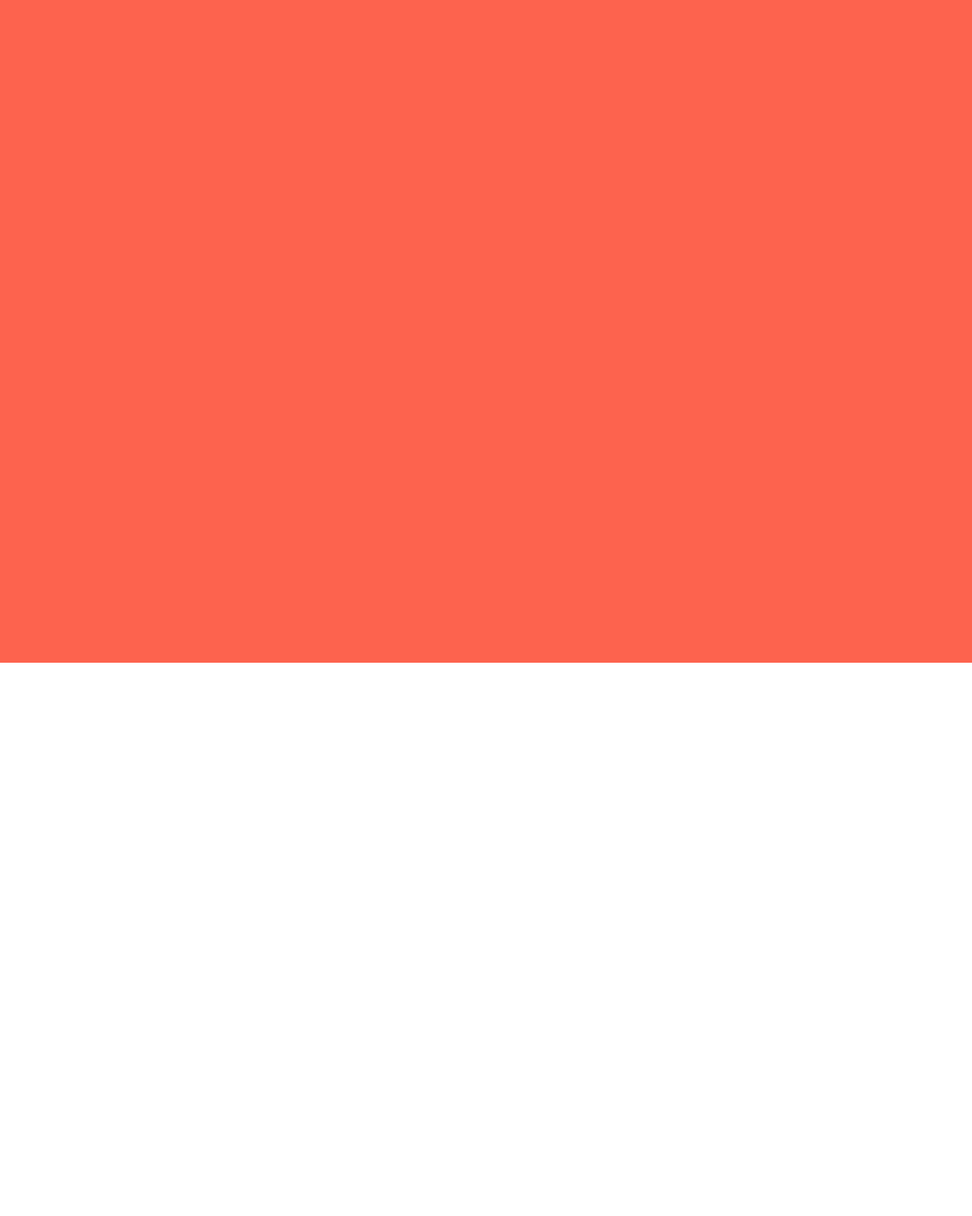
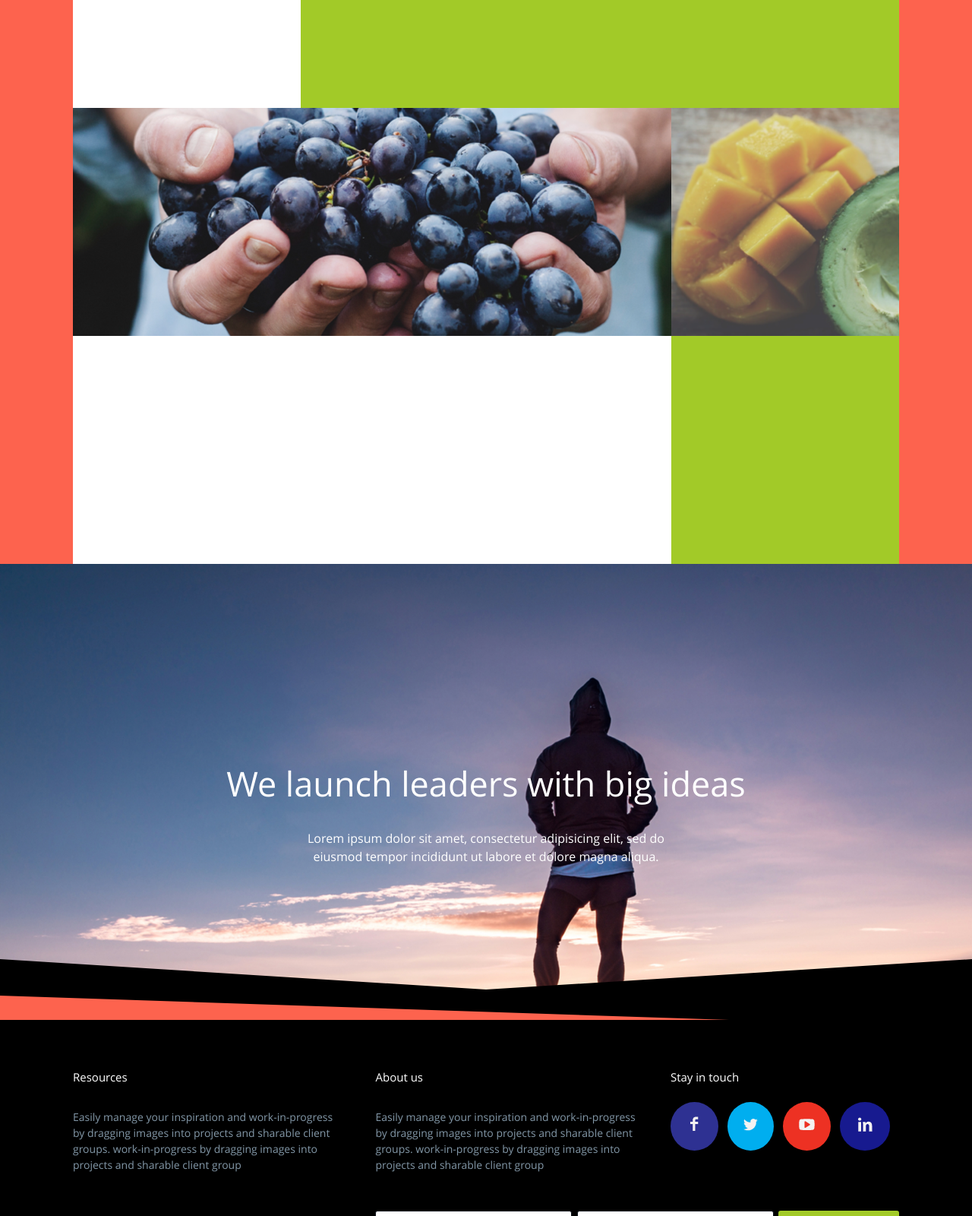
Before and after one commit to itsergeysobolit/Landing-fitness, a website: page index.html in a window 1280 px wide. Shown: the part 2418-4018 px from the top of the page at 76% size. Before the commit the page ends 3290 px from the top, so only its background shows below. Drawn offline with Linux system fonts and the light colour scheme; files whose address does not match are found by name.

Commit message:
all sections except lifestyle

```diff
--- a/css/style.scss
+++ b/css/style.scss
@@ -228,6 +228,8 @@ body * {
 
     &-icon {
         margin-top: 23px;
+        width: 15px;
+        height: 23px;
     }
 
     &-description {
@@ -279,14 +281,14 @@ body * {
         color: #f7614c;
         font-family: $main-font-family;
         font-size: 12px;
+        align-items: center;
 
         span {
             color: #ffffff;
         }
 
-        .icon {
-            margin-left: 30px;
-            width: 50%;
+        .red-icon {
+            margin-left: 13px;
         }
     }
 
@@ -304,60 +306,162 @@ body * {
 
     .text-watch {
         display: flex;
+        align-items: center;
         position: absolute;
         bottom: 10%;
         left: 10%;
+        font-family: $main-font-family;
+        font-size: 12px;
+        color: #fff;
+
+        .red-icon {
+            margin-left: 13px;
+
+            img {
+                width: 100%;
+                object-fit: cover;
+                height: 100%;
+            }
+        }
     }
 }
 
 .lifestyle {
     background-color: #fd634e;
-    display: grid;
-    grid-template-columns: 400px auto 400px;
-    grid-template-rows: 360px 310px 350px 310px;
+
+    .container {
+        display: grid;
+        grid-template-columns: 300px auto 300px;
+        grid-template-rows: 300px 300px 300px 300px;
+    }
+
+    .grid-1 {
+
+        img {
+            width: 100%;
+            object-fit: cover;
+            height: 100%;
+        }
+    }
+
+    .grid-2 {
+        grid-column-start: 2;
+        grid-column-end: 4;
+
+        img {
+            width: 100%;
+            object-fit: cover;
+            height: 100%;
+        }
+    }
+
+    .grid-3 {
+        background-color: #fff;
+    }
+
+    .grid-4 {
+        background-color: $main-color;
+        grid-column-start: 2;
+        grid-column-end: 4;
+    }
+
+    .grid-5 {
+        grid-column-start: 1;
+        grid-column-end: 3;
+
+        img {
+            width: 100%;
+            object-fit: cover;
+            height: 100%;
+        }
+    }
+
+    .grid-6 {
+
+        img {
+            width: 100%;
+            object-fit: cover;
+            height: 100%;
+        }
+    }
+
+    .grid-7 {
+        grid-column-start: 1;
+        grid-column-end: 3;
+        background-color: #fff;
+    }
+
+    .grid-8 {
+        background-color: $main-color;
+    }
 }
 
 .banner {
     background-image: url('../img/banner-bg.jpg');
     background-repeat: no-repeat;
     background-size: cover;
-    background-position: center;
-    max-width: 100%;
-    height: 100vh;
+    background-position: top;
+    width: 100%;
+    height: 600px;
+    position: relative;
+    padding-top: 20%;
+    color: #fff;
+    overflow: hidden;
 
-    &-block {
-        display: flex;
-        flex-direction: column;
-        justify-content: center;
-        align-items: center;
-        padding-top: 240px;
+    &-content {
         text-align: center;
     }
 
     &-title {
-        color: $white-color;;
         font-family: $main-font-family;
         font-size: 45px;
     }
 
-    &-title::first-letter {
-        text-transform: uppercase;
+    &-subtitle {
+        width: 40%;
+        margin: 25px auto 0;
+        font-family: $main-font-family;
+        font-size: 16px;
     }
 
-    &-subtitle {
-        margin-top: 25px;
-        color: $white-color;;
-        font-family: $main-font-family;
-        font-size: 16px;
-        padding-left: 370px;
-        padding-right: 450px;
+    .triang-1 {
+        position: absolute;
+        bottom: 0;
+        box-sizing: border-box;
+        margin: 0;
+        border-bottom: 10vh solid black;
+        border-left: 100vw solid transparent;
+    }
+
+    .triang-2 {
+        position: absolute;
+        bottom: 0;
+        box-sizing: border-box;
+        margin: 0;
+        border-bottom: 10vh solid black;
+        border-right: 100vw solid transparent;
+    }
+}
+
+.triangle {
+    width: 100%;
+    height: 8%;
+    background-color: #000;
+    position: relative;
+
+    .red-line {
+        position: absolute;
+        bottom: 0;
+        border-bottom: 4vh solid #fd634e;
+        border-right: 75vw solid transparent;
     }
 }
 
 .footer {
-    background-color: #0d1119;
-    padding-top: 65px;
-    height: 100vh;
+    margin: 0;
+    padding-top: 5%;
+    background-color: #000;
+    padding-bottom: 15%;
 
     &-block {
         display: flex;
@@ -394,6 +498,32 @@ body * {
     &-icons {
         display: flex;
         margin-top: 21px;
+
+        a {
+            border-radius: 50%;
+            text-align: center;
+            margin-right: 12px;
+        }
+
+        .facebook-logo {
+            padding: 19px 26px 17px 26px;
+            background-color: #2e3192;
+        }
+
+        .twitter-logo {
+            padding: 21px 21px 17px 21px;
+            background-color: #00aeef;
+        }
+
+        .youtube-logo {
+            padding: 20px 21px 18px 21px;
+            background-color: #ed3123;
+        }
+
+        .linkedin-logo {
+            padding: 20px 23px 18px 24px;
+            background-color: #171a8f;
+        }
 
         .img_view {
             margin-left: 12px;
--- a/index.html
+++ b/index.html
@@ -94,12 +94,18 @@
                     <img src="./img/fitness-girl.png" alt="fitness-girl">
                     <div class="text-girl">
                         <h4 class="text">Active Users <span>(34)</span></h4>
+                        <div class="red-icon">
+                            <img src="./img/red-icon.png" alt="">
+                        </div>
                     </div>
                 </div>
                 <div class="fitness-watch">
                     <img src="./img/fitness-watch.png" alt="fitness-watch">
                     <div class="text-watch">
                         <h4 class="text">Products USed (658)</h4>
+                        <div class="red-icon">
+                            <img src="./img/red-icon.png" alt="">
+                        </div>
                     </div>
                 </div>
                 <div class="about-fitness">
@@ -117,15 +123,46 @@
     </section>
 
     <section class="lifestyle">
+        <div class="container">
+            <div class="grid-1">
+                <img src="./img/grid-1.png" alt="">
+            </div>
+            <div class="grid-2">
+                <img src="./img/grid-2.png" alt="">
+            </div>
+            <div class="grid-3">
 
+            </div>
+            <div class="grid-4">
+
+            </div>
+            <div class="grid-5">
+                <img src="./img/grid-5.png" alt="">
+            </div>
+            <div class="grid-6">
+                <img src="./img/grid-6.png" alt="">
+            </div>
+            <div class="grid-7">
+
+            </div>
+            <div class="grid-8">
+
+            </div>
+        </div>
     </section>
 
-    <!-- <section class="banner">
-        <div class="banner-block">
-            <h2 class="banner-title">we launch leaders with big ideas</h2>
-            <h3 class="banner-subtitle">Lorem ipsum dolor sit amet, consectetur adipisicing elit, sed do eiusmod tempor
-                incididunt ut labore et dolore magna aliqua.</h3>
+    <section class="banner">
+        <div class="banner-content">
+            <h2 class="banner-title">We launch leaders with big ideas</h2>
+            <h3 class="banner-subtitle">Lorem ipsum dolor sit amet, consectetur
+                adipisicing elit, sed do eiusmod tempor incididunt ut labore et dolore magna aliqua.</h3>
         </div>
+        <div class="triang-1"></div>
+        <div class="triang-2"></div>
+    </section>
+
+    <section class="triangle">
+        <div class="red-line"></div>
     </section>
 
     <footer class="footer">
@@ -152,10 +189,14 @@
                 <div class="footer-social">
                     <h2 class="footer-title">stay in touch</h2>
                     <div class="footer-icons">
-                        <a href="javascript:void(0)"><img src="./img/footer-fb.png" alt="facebook"></a>
-                        <a href="javascript:void(0)"><img src="./img/footer-tw.png" alt="twitter" class="img_view"></a>
-                        <a href="javascript:void(0)"><img src="./img/footer-youtube.png" alt="youtube" class="img_view"></a>
-                        <a href="javascript:void(0)"><img src="./img/footer-in.png" alt="linkedin" class="img_view"></a>
+                        <a href="https://www.facebook.com/" target="_blank" class="facebook-logo">
+                            <img src="./img/fb.png" alt="facebook" width="11" height="19"></a>
+                        <a href="https://www.twitter.com/" target="_blank" class="twitter-logo">
+                            <img src="./img/tw.png" alt="twitter" width="19" height="16"></a>
+                        <a href="https://www.youtube.com" target="_blank" class="youtube-logo">
+                            <img src="./img/you.png" alt="youtube" width="21" height="15"></a>
+                        <a href="https://www.linkedin.com" target="_blank" class="linkedin-logo">
+                            <img src="./img/in.png" alt="linkedin" width="19" height="19"></a>
                     </div>
                 </div>
             </div>
@@ -167,7 +208,7 @@
                 <button class="button">Join Newsletter</button>
             </form>
         </div>
-    </footer> -->
+    </footer>
 </body>
 
 </html>
```
Also changed, not shown: css/style.css, img/fb.png (added), img/grid-1.png (added), img/grid-5.png (added), img/grid-6.png (added), img/in.png (added), img/red-icon.png (added), img/tw.png (added), img/you.png (added), 1 other file.
